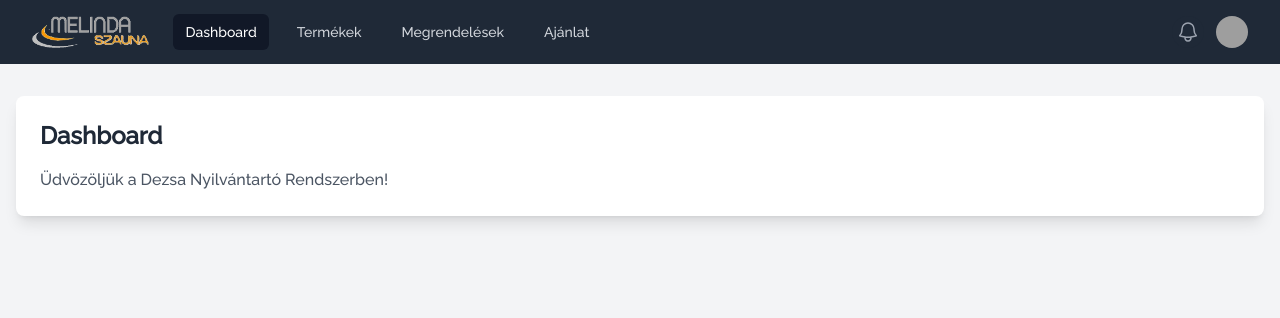
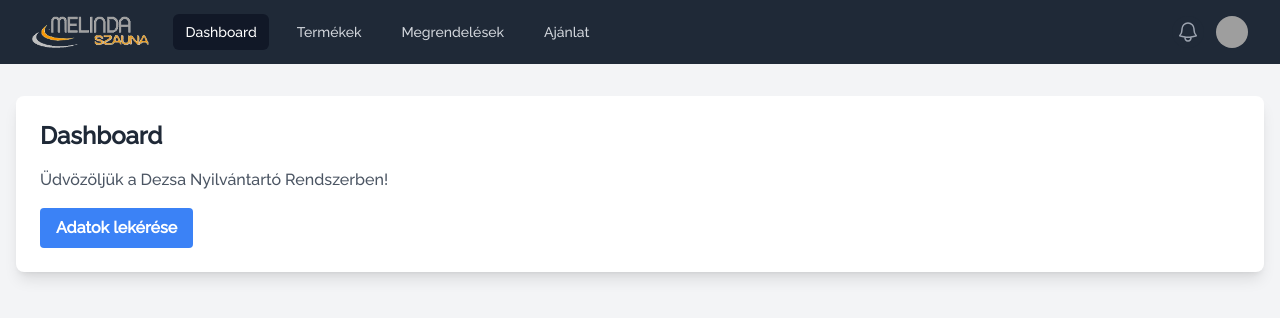
Before and after one commit to szabi01120/dezsanyilvantarto, a React (Create React App) app in the folder frontend/: page / in a window 1280 px wide. Shown: the top 318 px of the page. Built offline with nearby package versions, Linux system fonts and the light colour scheme; grey boxes are pictures that could not be loaded.

Commit message:
api test

```diff
--- a/frontend/src/pages/Dashboard.jsx
+++ b/frontend/src/pages/Dashboard.jsx
@@ -1,10 +1,32 @@
 import React from 'react';
+import axios from 'axios';
+import { useState } from 'react';
 
 const Dashboard = () => {
+  const [data, setData] = useState(null);
+
+  const fetchData = async () => {
+    try {
+      const response = await axios.get('http://127.0.0.1:5000/api/hello');
+      setData(response.data.message);
+    } catch (error) {
+      console.error('An error occurred:', error);
+    }
+  }
+
   return (
     <div className="bg-white shadow-lg rounded-lg p-6">
       <h1 className="text-2xl font-bold text-gray-800 mb-4">Dashboard</h1>
       <p className="text-gray-600">Üdvözöljük a Dezsa Nyilvántartó Rendszerben!</p>
+      <div className="mt-4">
+        <button
+          onClick={fetchData}
+          className="bg-blue-500 hover:bg-blue-600 text-white font-semibold py-2 px-4 rounded"
+        >
+          Adatok lekérése
+        </button>
+        {data && <p className="mt-4 text-gray-700">{JSON.stringify(data)}</p>}
+      </div>
     </div>
   );
 };
```
Also changed, not shown: 1 other file (tests, documents, lock files or other folders).
